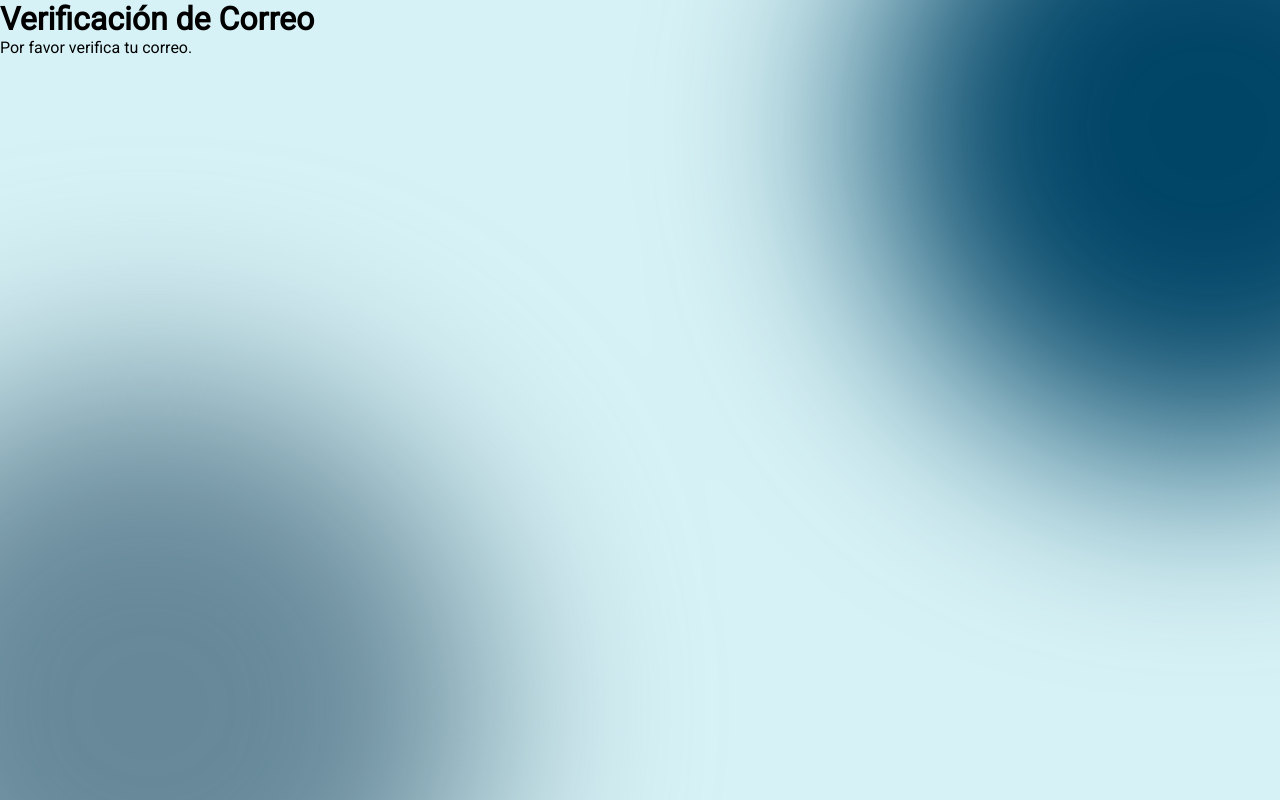
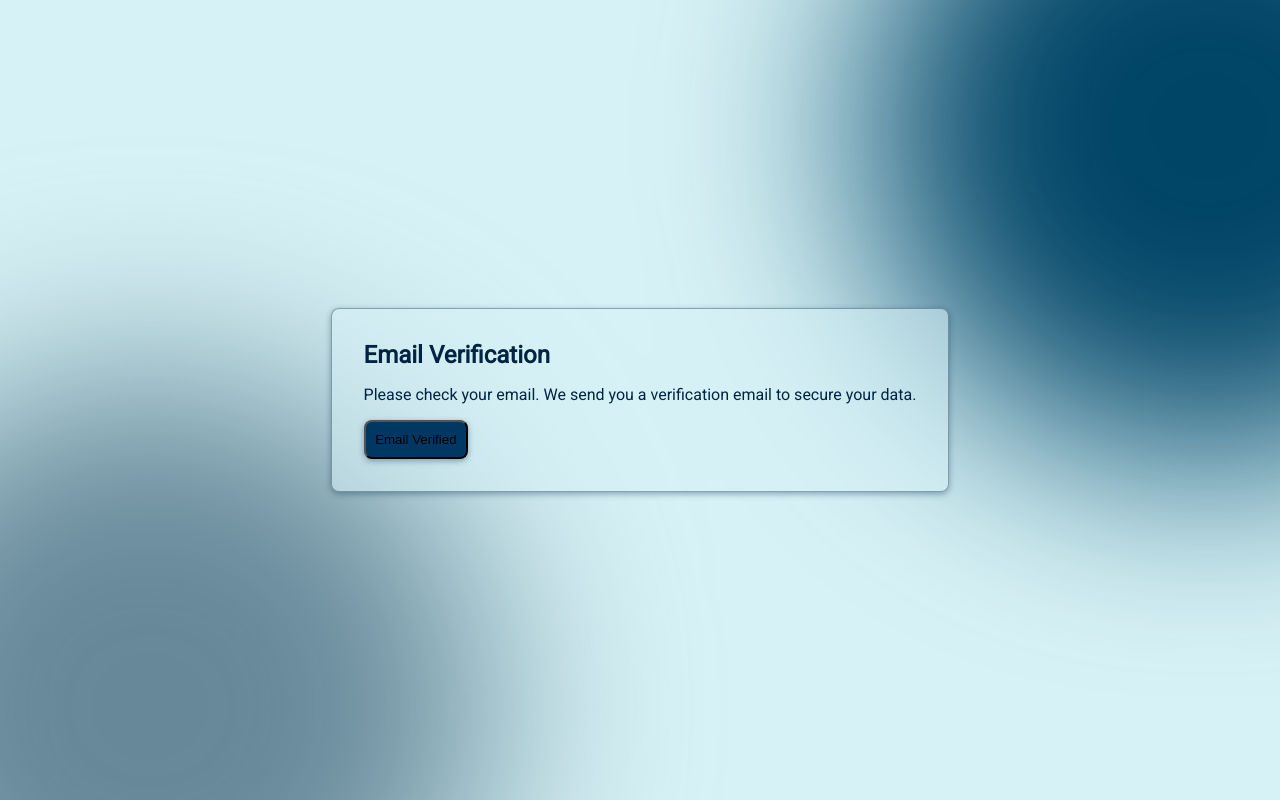
Before and after one commit to Hery8910/Havenova, a Next.js app: page /email/verify-email in a window 1280 px wide. Built offline with nearby package versions, Linux system fonts and the light colour scheme; no server answers.

Commit message:
Register

```diff
--- a/src/app/contexts/UserContext.tsx
+++ b/src/app/contexts/UserContext.tsx
@@ -11,6 +11,7 @@ interface User {
 interface UserContextProps {
   user: User | null;
   setUser: (user: User | null) => void;
+  refreshUser: () => Promise<void>;
   logout: () => void;
 }
 
@@ -19,27 +20,22 @@ const UserContext = createContext<UserContextProps | undefined>(undefined);
 export const UserProvider = ({ children }: { children: ReactNode }) => {
   const [user, setUser] = useState<User | null>(null);
 
-  useEffect(() => {
-    const fetchUser = async () => {
+  const refreshUser = async () => {
     try {
       const response = await api.get("/api/users/profile");
-        setUser(response.data); // Actualiza el usuario con la información del backend
+      setUser(response.data); // Actualiza el estado del usuario
     } catch (error: any) {
-        console.error("Error al cargar el usuario:", error.response?.data?.message || error.message);
       setUser(null); // Limpia el estado si falla la solicitud
     }
   };
 
-    fetchUser();
-  }, []);
-
   const logout = () => {
     setUser(null);
-    api.post("/api/users/logout"); // Endpoint para cerrar sesión
+    api.post("/api/users/login"); // Endpoint para cerrar sesión
   };
 
   return (
-    <UserContext.Provider value={{ user, setUser, logout }}>
+    <UserContext.Provider value={{ user, setUser, logout, refreshUser }}>
       {children}
     </UserContext.Provider>
   );
--- /dev/null
+++ b/src/app/email/verify-email/page.module.css
@@ -0,0 +1,28 @@
+.main {
+    display: flex;
+    justify-content: center;
+    align-items: center;
+    min-height: 100dvh;
+}
+
+.section {
+    display: flex;
+    flex-direction: column;
+    align-items: flex-start;
+    justify-content: center;
+    gap: 1rem;
+    padding: 2rem;
+    border-radius: 8px;
+    box-shadow: 0 2px 6px #00244260;
+    background-color: #d7f2f695;
+    border:  1px solid #00244260;
+    color: #002442;
+
+}
+
+.button {
+    padding: .6rem;
+    background-color: #013763;
+    border-radius: 8px;
+    box-shadow: 0 2px 6px #00244260;
+}
--- a/src/app/email/verify-email/page.tsx
+++ b/src/app/email/verify-email/page.tsx
@@ -1,43 +1,59 @@
 "use client";
-import { useRouter, useSearchParams } from "next/navigation";
+import { useRouter } from "next/navigation";
 import { useState, useEffect } from "react";
 import { useUser } from "../../contexts/UserContext";
 import api from "../../../services/api";
+import styles from './page.module.css'
 
 const VerifyEmail = () => {
-  const { setUser } = useUser();
+  const { user, refreshUser } = useUser();
   const router = useRouter();
-  const searchParams = useSearchParams();
-  const token = searchParams.get("token"); // Recuperar el token de los params
-  const [message, setMessage] = useState("Por favor verifica tu correo.");
+  const [message, setMessage] = useState("Please check your email. We send you a verification email to secure your data.");
   const [error, setError] = useState<boolean>(false);
 
   useEffect(() => {
-    if (token) {
-      verifyEmail();
-    }
-  }, [token]);
+    const verifyEmail = async () => {
+      try {
+        const response = await api.get("/api/users/verify-email", {
+          withCredentials: true,
+        });
+        if (response.status === 200) {
+          setMessage("Correo verificado con éxito.");
+          setTimeout(() => router.push("/"), 2000);
+        }
+      } catch (error: any) {
+        setMessage(error.response?.data?.message || "Please check your email. We send you a verification email to secure your data.");
+        setError(true);
+      }
+    };
 
-  const verifyEmail = async () => {
+    setTimeout(() => verifyEmail(), 3000);
+  }, []);
+
+  const handleRefresh = async () => {
+    setMessage("Verifying your email...(Loading)");
     try {
-      const response = await api.get(`/api/users/verify-email?token=${token}`);
-      if (response.status === 200) {
-        setMessage("Correo verificado con éxito. Redirigiendo...");
-        setUser(response.data); // Actualiza el estado global del usuario
-        setTimeout(() => router.push("/home"), 2000);
-      }
-    } catch (error: any) {
-      setError(true);
-      setMessage(error.response?.data?.message || "Error al verificar el correo.");
+      await refreshUser();
+      setMessage("Email successfully verified. Redirecting...(Loading)");
+      setTimeout(() => router.push("/"), 2000);
+    } catch (error) {
+      setMessage("There was an issue verifying your email.");
     }
   };
 
+
   return (
-    <div>
-      <h1>Verificación de Correo</h1>
-      <p>{message}</p>
-      {error && <p>Error al verificar el correo.</p>}
-    </div>
+    <main className={styles.main}>
+      <section className={styles.section}>
+      <h1 className={styles.h1}>Email Verification</h1>
+      <p className={styles.p}>{message}</p>
+      {!user && (
+        <button className={styles.button} onClick={handleRefresh}>
+          Email Verified
+        </button>
+      )}
+      </section>
+    </main>
   );
 };
 
--- a/src/app/page.js
+++ b/src/app/page.js
@@ -1,7 +1,5 @@
 import styles from "./page.module.css";
-import Link from "next/link";
 import Navbar from "../components/navbar/page";
-import { log } from "console";
 
 export default function Home() {
 
```
Lines whose indentation alone changed are shown as unchanged.
